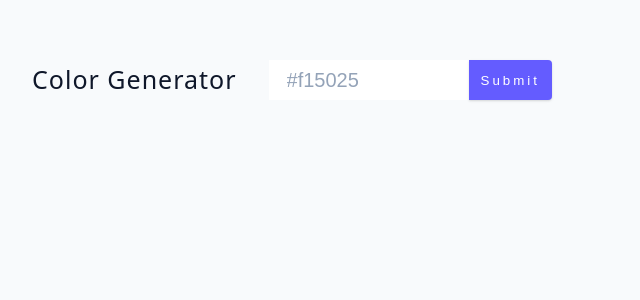
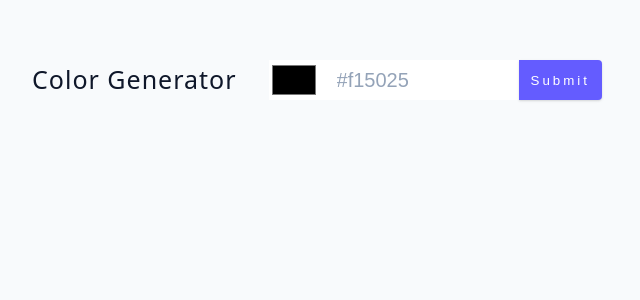
Before and after one commit to vsbron/course-all-in-one-2025, a React (Vite) app in the folder 04-fundamental-projects/09-color-generator/: page / in a window 1280 px wide. Shown: the top 300 px of the page, without its empty margins (0-640 px from the left). Built offline with nearby package versions, Linux system fonts and the light colour scheme; the HTML template or start-up script is replaced by a standard one.

Commit message:
04-fundamental-projects - 09 - Set up another input element that allows us to change the color

```diff
--- a/04-fundamental-projects/09-color-generator/src/Form.jsx
+++ b/04-fundamental-projects/09-color-generator/src/Form.jsx
@@ -20,6 +20,7 @@ function Form() {
     <section className="container">
       <h4>Color generator</h4>
       <form className="color-form" onSubmit={handleSubmit}>
+        <input type="color" value={color} onChange={handleChange} />
         <input
           type="text"
           value={color}
```
